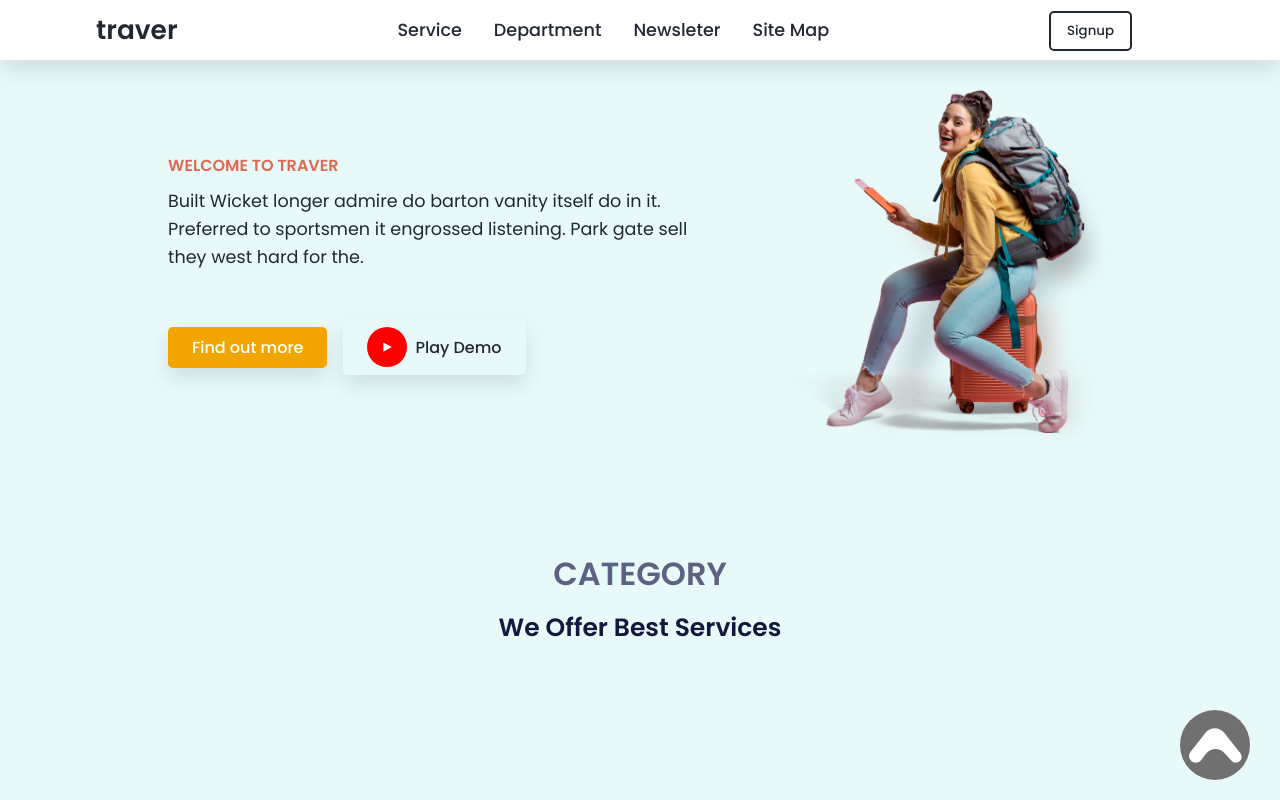
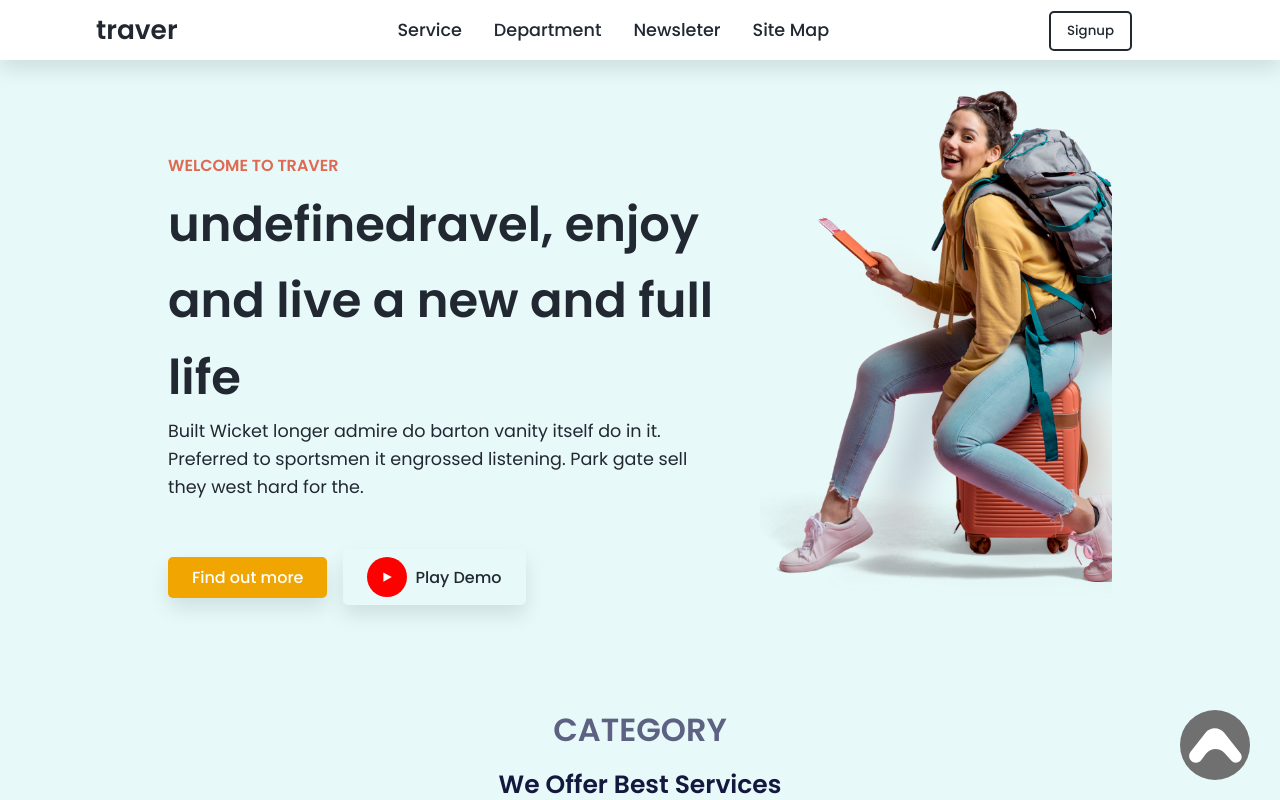
Before and after one commit to TWARIQABDUL/munga-react-project, a React (Vite) app: page / in a window 1280 px wide. Shown: the top 800 px of the page. Built offline with nearby package versions, Linux system fonts and the light colour scheme.

Commit message:
[Feature] Aded Animated paragraph

```diff
--- a/src/components/HeroSection.jsx
+++ b/src/components/HeroSection.jsx
@@ -2,27 +2,29 @@ import React from 'react'
 import img_backhome from '../assets/back.svg'
 import hero_img from '../assets/hero-image.png'
 import poly from '../assets/poly.svg'
+import AnimatedParagragh from '../utils/AnimatedParagragh'
 
 function HeroSection() {
     return (
         <>
             <div className="back-button" id="back-button">
-            <img src={img_backhome} alt=""/>
+                <img src={img_backhome} alt="" />
             </div>
             <section className="hero">
                 <div className="hero-content">
                     <div className="text-container">
                         <h1>Welcome to Traver</h1>
-                    <h2 id="trael-text"></h2>
+
+                        <AnimatedParagragh />
                         <p>Built Wicket longer admire do barton vanity itself do in it. Preferred to sportsmen it engrossed
                             listening. Park gate sell they west hard for the.</p>
                         <div className="buttons">
                             <button className="more">Find out more</button>
-                        <button className="play"><span><img src={poly} alt=""/></span> Play Demo</button>
+                            <button className="play"><span><img src={poly} alt="" /></span> Play Demo</button>
                         </div>
                     </div>
                     <div className="image-container">
-                    <img src={hero_img} alt="Hero Image"/>
+                        <img src={hero_img} alt="Hero Image" />
                     </div>
 
                 </div>
--- a/src/main.jsx
+++ b/src/main.jsx
@@ -4,7 +4,7 @@ import App from './App.jsx'
 import './App.css'
 
 createRoot(document.getElementById('root')).render(
-  <StrictMode>
+  // <StrictMode>
     <App />
-  </StrictMode>,
+  // </StrictMode>,
 )
--- /dev/null
+++ b/src/utils/AnimatedParagragh.jsx
@@ -0,0 +1,31 @@
+import React, { useEffect, useMemo, useRef, useState } from 'react'
+
+function AnimatedParagragh() {
+    const [movingText, setMovingText] = useState("")
+    // console.log("renderd");
+    let text = "Travel, enjoy and live a new and full life".split("")
+
+    useEffect(() => {
+    let index = 0;
+    setMovingText("");
+    const interval = setInterval(() => {
+        if (index >= text.length-1) {
+            // console.log("out of bound ", text[index]);
+            clearInterval(interval);
+        }
+
+        setMovingText((prev) => prev += text[index-1]);
+        index++;
+    }, 100);
+
+    return () => clearInterval(interval);
+}, []);
+
+    return (
+        <h2 id="trael-text">
+            {movingText}
+        </h2>
+    )
+}
+
+export default AnimatedParagragh
```
Lines whose indentation alone changed are shown as unchanged.
